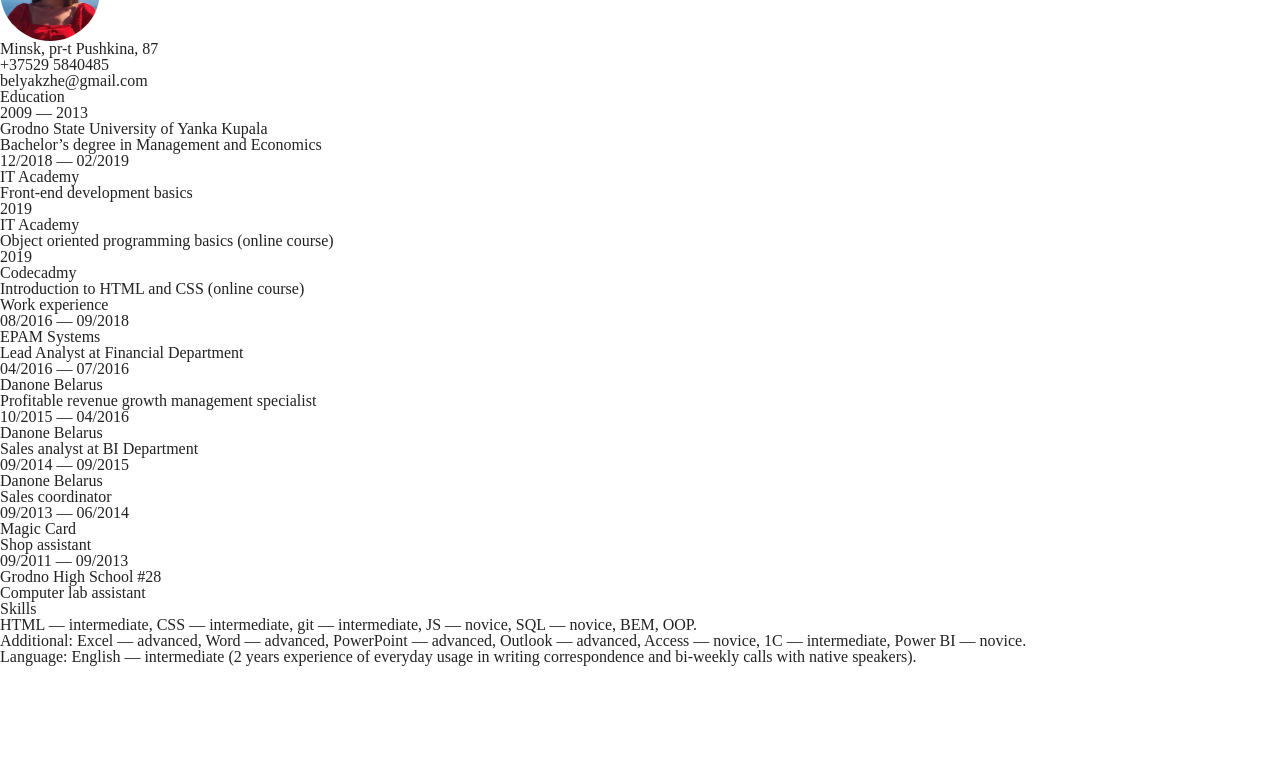
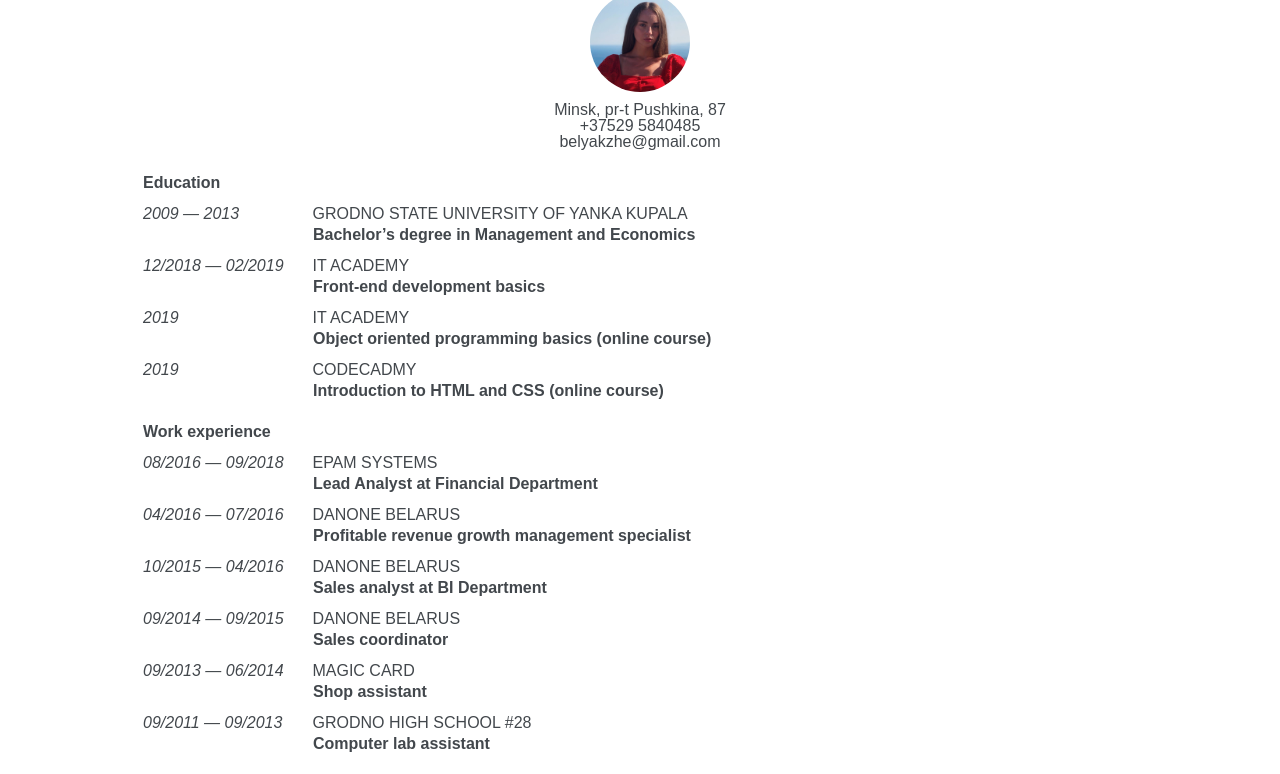
Before and after one commit to YuliaBeliak/rsschool-2019Q1-cv, a plain HTML site: page index.html in a window 1280 px wide. Shown: the part 75-849 px from the top of the page. Before the commit the page ends 800 px from the top, so only its background shows below. Drawn offline with Linux system fonts and the light colour scheme.

Commit message:
feat: fill style.css file

```diff
--- a/assets/css/style.css
+++ b/assets/css/style.css
@@ -1,3 +1,10 @@
+body {
+    max-width: 1024px;
+    margin: 10px auto;
+    font-family: Arial, sans-serif;
+    color: #42474c;
+}
+
 .photo-wrapper {
     width: 100px;
     height: 100px;
@@ -6,4 +13,48 @@
     background-repeat: no-repeat;
     background-size: 200%;
     background-position: 85% 10%;
+    margin: 10px auto;
 }
+
+.main {
+    text-align: center;
+}
+
+h1 {
+    font-size: 2em;
+}
+
+h1,
+h2,
+.discipline {
+    font-weight: bold;
+}
+
+h1, .organization {
+    text-transform: uppercase;
+}
+.date, .subtitle {
+    font-style: italic;
+}
+.date, .organization {
+    display: inline-block;
+}
+.education li,  .work-experience li, .skills li {
+    margin: 15px 0;
+}
+section {
+    margin: 25px 15px 0 15px;
+}
+.date {
+    width: 145px;
+    margin-right: 20px;
+}
+.discipline {
+    margin-left: 170px;
+}
+.date, .discipline, .organization {
+    margin-bottom: 5px;
+}
+.skills {
+    text-align: justify;
+}
```
